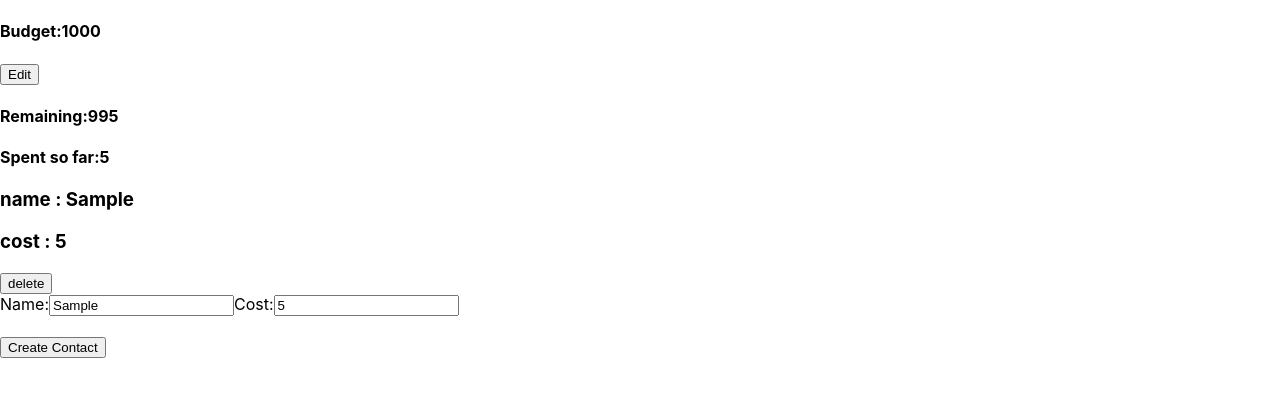
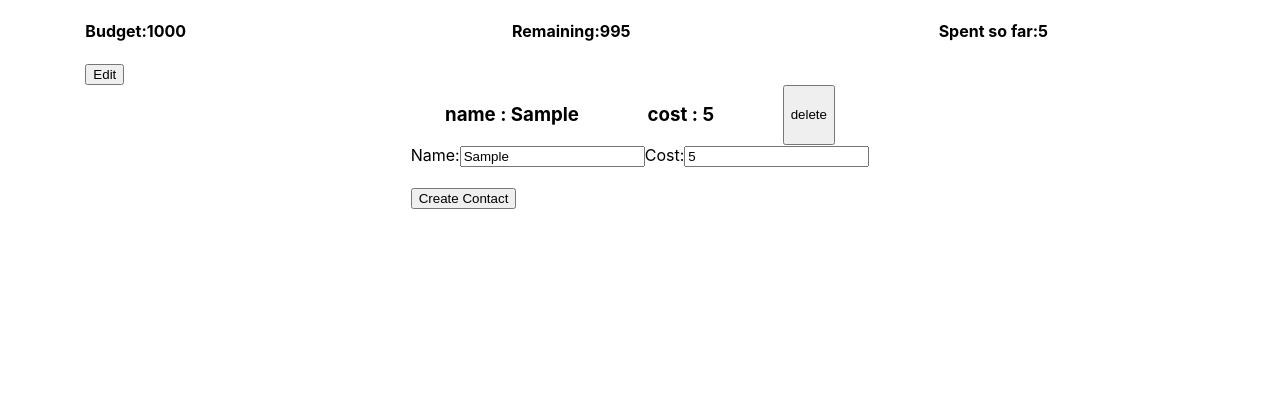
Before and after one commit to shubham25kr07/Frontend-Bootcamp, a React (Create React App) app in the folder react/budget/: page / in a window 1280 px wide. Both pictures are taken after typing "Sample", "5" into the empty fields and a click on the button "Create Contact". Shown: the top 396 px of the page. Built offline with nearby package versions, Linux system fonts and the light colour scheme.

Commit message:
added css

```diff
--- a/react/budget/src/AddExpense.js
+++ b/react/budget/src/AddExpense.js
@@ -48,7 +48,7 @@ const AddExpense = (props) => {
   };
 
   return (
-    <div>
+    <div class="addexpense">
       <form className="addExpense" onSubmit={addExpense}>
         <label for="name">Name:</label>
         <input
--- a/react/budget/src/Budget.js
+++ b/react/budget/src/Budget.js
@@ -15,6 +15,7 @@ const Budget = () => {
   }, []);
   return (
     <div className="budgetContainer">
+      <div className="budgetview">
         <TotalBudget
           totalBudget={budget}
           setBudget={setBudget}
@@ -22,12 +23,15 @@ const Budget = () => {
         />
         <RemainingBudgets remaining={RemainingBudget} />
         <TotalExpenses expense={totalExpense} />
+      </div>
+      <div className="expenseview">
         <ExpenseList
           remainingBudget={RemainingBudget}
           setRemainingBudget={setRemainingBudget}
           setTotalExpense={setTotalExpense}
         />
       </div>
+    </div>
   );
 };
 
--- a/react/budget/src/Expense.js
+++ b/react/budget/src/Expense.js
@@ -24,7 +24,7 @@ const Expense = (props) => {
   };
 
   return (
-    <div>
+    <div className="expnese">
       <h3>name : {name}</h3>
       <h3>cost : {cost}</h3>
       <button onClick={deleteExpense}>delete</button>
--- a/react/budget/src/TotalBudget.js
+++ b/react/budget/src/TotalBudget.js
@@ -3,11 +3,12 @@ import React, { useState } from "react";
 const TotalBudget = (props) => {
   const { totalBudget, setBudget, setRemainingBudget } = props;
   const [flag, setFlag] = useState(0);
+  const [value, setValue] = useState(0);
 
   const updateBudget = (e) => {
     setFlag(0);
-    setBudget(Number(e.target.value));
-    setRemainingBudget(Number(e.target.value));
+    setBudget(value);
+    setRemainingBudget(value);
   };
 
   return (
@@ -23,7 +24,13 @@ const TotalBudget = (props) => {
       {flag ? (
         <div>
           <label for="budget">Enter Budget:</label>
-          <input type="number" id="budget" name="budget" required />
+          <input
+            type="number"
+            id="budget"
+            name="budget"
+            onChange={(e) => setValue(Number(e.target.value))}
+            required
+          />
           <button onClick={updateBudget}>Submit</button>
         </div>
       ) : null}
--- a/react/budget/src/index.css
+++ b/react/budget/src/index.css
@@ -1,13 +1,60 @@
 body {
   margin: 0;
-  font-family: -apple-system, BlinkMacSystemFont, 'Segoe UI', 'Roboto', 'Oxygen',
-    'Ubuntu', 'Cantarell', 'Fira Sans', 'Droid Sans', 'Helvetica Neue',
+  font-family: -apple-system, BlinkMacSystemFont, "Segoe UI", "Roboto", "Oxygen",
+    "Ubuntu", "Cantarell", "Fira Sans", "Droid Sans", "Helvetica Neue",
     sans-serif;
   -webkit-font-smoothing: antialiased;
   -moz-osx-font-smoothing: grayscale;
 }
 
 code {
-  font-family: source-code-pro, Menlo, Monaco, Consolas, 'Courier New',
+  font-family: source-code-pro, Menlo, Monaco, Consolas, "Courier New",
     monospace;
 }
+
+.budgetContainer {
+  display: flex;
+  flex-direction: column;
+  /* justify-content: center; */
+  align-items: center;
+  /* background-color: lightblue; */
+  width: 100vw;
+  height: 100%;
+  /* height: 100vh; */
+}
+
+.budgetview {
+  display: flex;
+  flex-direction: row;
+  flex-wrap: wrap;
+  justify-content: space-around;
+  width: 100%;
+  height: 20%;
+}
+
+.budgetcard {
+  width: 20%;
+  /* flex-grow: 1; */
+}
+
+.expenseview {
+  display: flex;
+  flex-direction: column;
+  flex-wrap: wrap;
+  justify-content: space-around;
+}
+
+.addexpense {
+  display: flex;
+  flex-direction: row;
+  /* flex-wrap: wrap; */
+  /* justify-content: space-around; */
+  width: 100%;
+  height: 20%;
+}
+.expnese {
+  display: flex;
+  flex-direction: row;
+  flex-wrap: wrap;
+  justify-content: space-around;
+}
--- a/react/budget/src/index.js
+++ b/react/budget/src/index.js
@@ -1,11 +1,8 @@
-
 import React, { StrictMode } from "react";
-
 
 import ReactDOM from "react-dom/client";
 import "./index.css";
 import App from "./App";
-
 
 // ReactDOM.render(
 //   <div>
```
Lines whose indentation alone changed are shown as unchanged.
